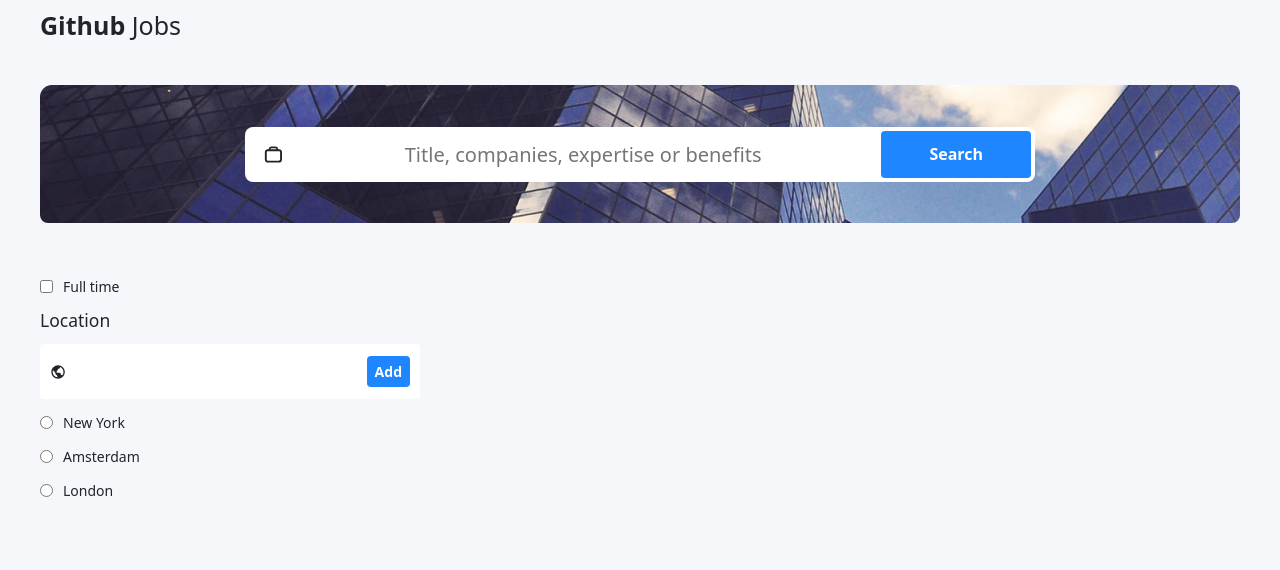
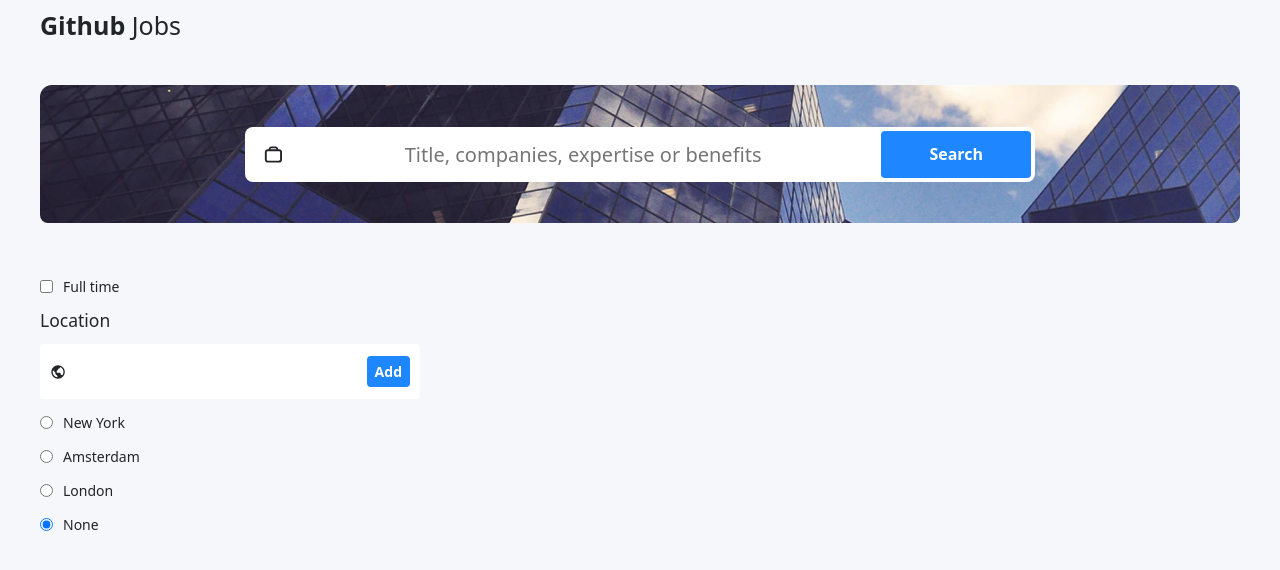
Before and after one commit to CaioGrossi/Github-Jobs, a React (Create React App) app: page / in a window 1280 px wide. Shown: the top 570 px of the page. Built offline with nearby package versions, Linux system fonts and the light colour scheme; the HTML template or start-up script is replaced by a standard one.

Commit message:
Added none input to location

```diff
--- a/src/components/Sidebar/index.tsx
+++ b/src/components/Sidebar/index.tsx
@@ -12,7 +12,8 @@ const Sidebar = ({ changeLocation, changeFullTime }: SideBarProps) => {
   const [locations, setLocations] = useState<string[]>([
     'New York',
     'Amsterdam',
-    'London'
+    'London',
+    'None'
   ]);
 
   const [newLocation, setNewLocation] = useState<string>('');
@@ -56,6 +57,7 @@ const Sidebar = ({ changeLocation, changeFullTime }: SideBarProps) => {
               name="location"
               id={formatedLocation}
               value={formatedLocation}
+              defaultChecked={formatedLocation === ''}
               onChange={(event) => changeLocation(event.target.value)}
             />
             <label htmlFor={formatedLocation}>{location}</label>
--- a/src/utils/fomatLocation.ts
+++ b/src/utils/fomatLocation.ts
@@ -1,3 +1,7 @@
 export default function formatLocation(location: string) {
-  return location.replace(' ', '-').toLocaleLowerCase();
+  if (location != 'None') {
+    return location.replace(' ', '-').toLocaleLowerCase();
+  }
+
+  return '';
 }
```
Also changed, not shown: 2 other files (tests, documents, lock files or other folders).
